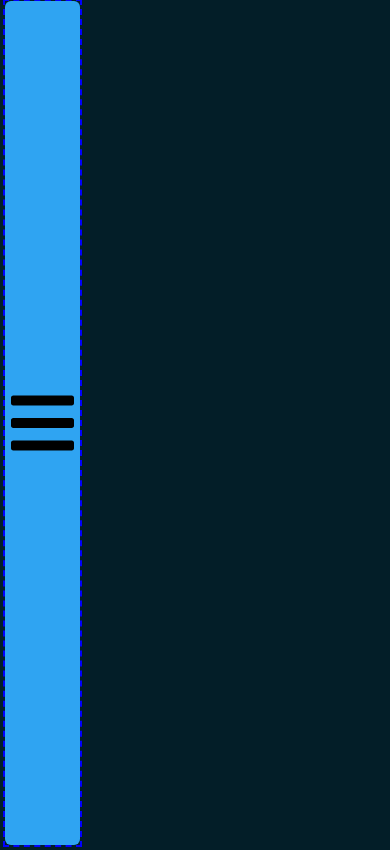
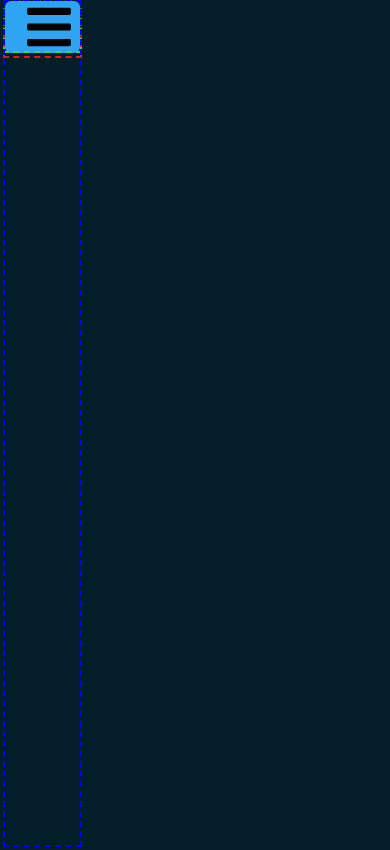
Before and after one commit to Ximidar/Flotilla, a Vue app in the folder FlotillaWeb/: page / in a window 390 px wide. Built offline with nearby package versions, Linux system fonts and the light colour scheme.

Commit message:
Made the stupid hamburger stick to the right

```diff
--- a/FlotillaWeb/package.json
+++ b/FlotillaWeb/package.json
@@ -19,6 +19,7 @@
     "babel-eslint": "^10.0.1",
     "eslint": "^5.8.0",
     "eslint-plugin-vue": "^5.0.0",
+    "vue-svg-loader": "^0.12.0",
     "vue-template-compiler": "^2.5.21"
   },
   "eslintConfig": {
--- a/FlotillaWeb/src/components/FlotillaSideBar.vue
+++ b/FlotillaWeb/src/components/FlotillaSideBar.vue
@@ -2,11 +2,13 @@
   <div id="FlotillaSideBar" v-bind:style="SideBarStyle">
     <!-- Side Bar -->
     <div class="sidebar-container" >
-      <div class="hamburger">
-        <Hamburger ButtonColor="#2FA4F2"
-                   v-bind:Action="MenuAction">
-        </Hamburger>
-      </div>
+      <ul>
+        <li>
+          <Hamburger :ButtonStyle="HamburgerStyle"
+                     v-bind:Action="MenuAction">
+          </Hamburger>
+        </li>
+      </ul>
     </div>
   </div>
 </template>
@@ -32,6 +34,12 @@
      SideBarStyle: {
        height: '100%',
        width: '75px'
+     },
+     HamburgerStyle:{
+       backgroundColor: '#2FA4F2',
+       color:'white',
+       width: '100%',
+       height: '100%'
      }
    }
   },
@@ -56,17 +64,31 @@
   /* width: 75px; */
 }
 
-.buttonStyle{
-  width: inherit;
-  height: inherit;
-}
-
 .sidebar-container{
   width: inherit;
   height: 100%;
-  display: flex;
-  flex-direction: row;
   outline: 2px dashed blue;
+}
+
+ul{
+  width: 100%;
+  margin:0;
+padding:0;
+}
+
+li{
+  min-height: 50px;
+  max-height: 50px;
+  width: 100%;
+  /* display: inline-block; */
+  outline: 2px dashed rgb(56, 216, 90);
+}
+
+.buttonrow{
+
+  display: inline-block;
+
+
 }
 
 
--- a/FlotillaWeb/src/components/common/Hamburger.vue
+++ b/FlotillaWeb/src/components/common/Hamburger.vue
@@ -1,28 +1,32 @@
 <template>
-  <div style="width: 100%; height: 100%;">
+  <div class="hamburger"
+
+  >
     <button
       type="submit"
       v-on:click="Action"
       class="flotilla-button"
-      v-bind:style="{backgroundColor: ButtonColor, color: TextColor}"
+      v-bind:style="ButtonStyle"
     >
-        <!-- Icon -->
-        <img class="img-icon" src="@/assets/svg/solid/bars.svg">
+      <div class="centerbutton">
+         <!-- Icon -->
+        <Bars class="icon"/>
+      </div>
+
+
+
     </button>
   </div>
 </template>
 
 <script>
+import Bars from "@/assets/svg/solid/bars.svg"
 export default {
   name: "Hamburger",
   props: {
-    ButtonColor: {
-      default: "#73AD21",
-      type: String
-    },
-    TextColor: {
-      default: "white",
-      type: String
+    ButtonStyle: {
+      backgroundColor: "#73AD21",
+      color: "white",
     },
     Action: {
       default: function(){},
@@ -30,7 +34,7 @@ export default {
     },
   },
   components: {
-
+    Bars
   },
   methods: {}
 };
@@ -38,8 +42,6 @@ export default {
 
 <style scoped>
 .flotilla-button {
-  width: inherit;
-  height: inherit;
   border-radius: 6px;
   border: none;
   color: white;
@@ -47,13 +49,12 @@ export default {
 
   -webkit-transition-duration: 0.4s;
   transition-duration: 0.4s;
+
+
 }
 
 .flotilla-button:hover {
   opacity: 0.75;
-  box-shadow: 0 12px 16px 0 rgba(0, 0, 0, 0.24),
-    0 17px 50px 0 rgba(0, 0, 0, 0.19);
-  /*transform: translateY(2px);*/
 }
 
 .flotilla-button:focus {
@@ -68,8 +69,21 @@ export default {
   transition-duration: 0.2s;
 }
 
-.img-icon{
-    width:100%;
-    height: 100%;
+.icon{
+    width: 50px;
+    height: 50px;
+    float: right;
+}
+
+.centerbutton{
+  height: 100%;
+  width: 100%;
+}
+
+.hamburger{
+  /* width: 100%; */
+  height: inherit;
+  width:100%;
+  outline: 2px dashed rgb(231, 24, 24);
 }
 </style>
--- /dev/null
+++ b/FlotillaWeb/vue.config.js
@@ -0,0 +1,11 @@
+module.exports = {
+    chainWebpack: (config) => {
+      const svgRule = config.module.rule('svg');
+
+      svgRule.uses.clear();
+
+      svgRule
+        .use('vue-svg-loader')
+        .loader('vue-svg-loader');
+    },
+  };
```
